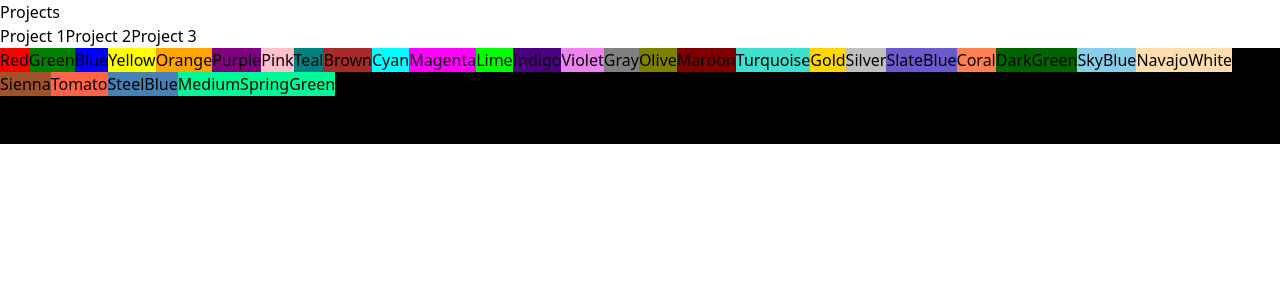
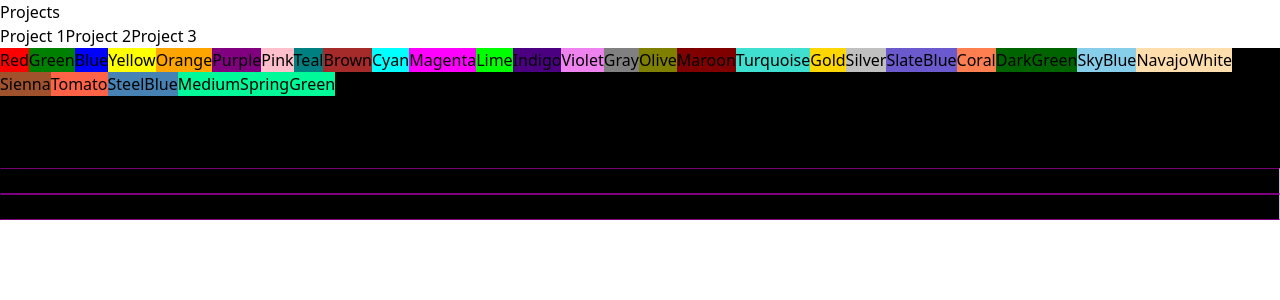
Before and after one commit to prachanda482244/react-minor-projects, a React (Vite) app in the folder react-minor-project/: page /project1 in a window 1280 px wide. Shown: the top 300 px of the page. Built offline with nearby package versions, Linux system fonts and the light colour scheme.

Commit message:
add transition

```diff
--- a/react-minor-project/src/Projects/Project1/Project1BgChanger.jsx
+++ b/react-minor-project/src/Projects/Project1/Project1BgChanger.jsx
@@ -61,15 +61,13 @@ const Project1BgChanger = () => {
                 }
             </div>
             <h1 className="text-center text-2xl text-white p-3">Background - Changer </h1>
-            <div className="absolute right-2">
+            <div className="absolute z-10  right-2">
                 <Button show={show} setShow={setShow} />
             </div>
             {
-                show ?
-                    <div className="mt-16 md:mt-0">
-                        <ProjectConcepts color={color} concepts={concepts} />
-                    </div>
-                    : null
+                <div className={`mt-16 ${show ? 'opacity-100' : 'opacity-0 '} transition-all delay-300 ease-linear md:mt-0`}>
+                    <ProjectConcepts color={color} concepts={concepts} />
+                </div>
             }
         </div>
     )
```
